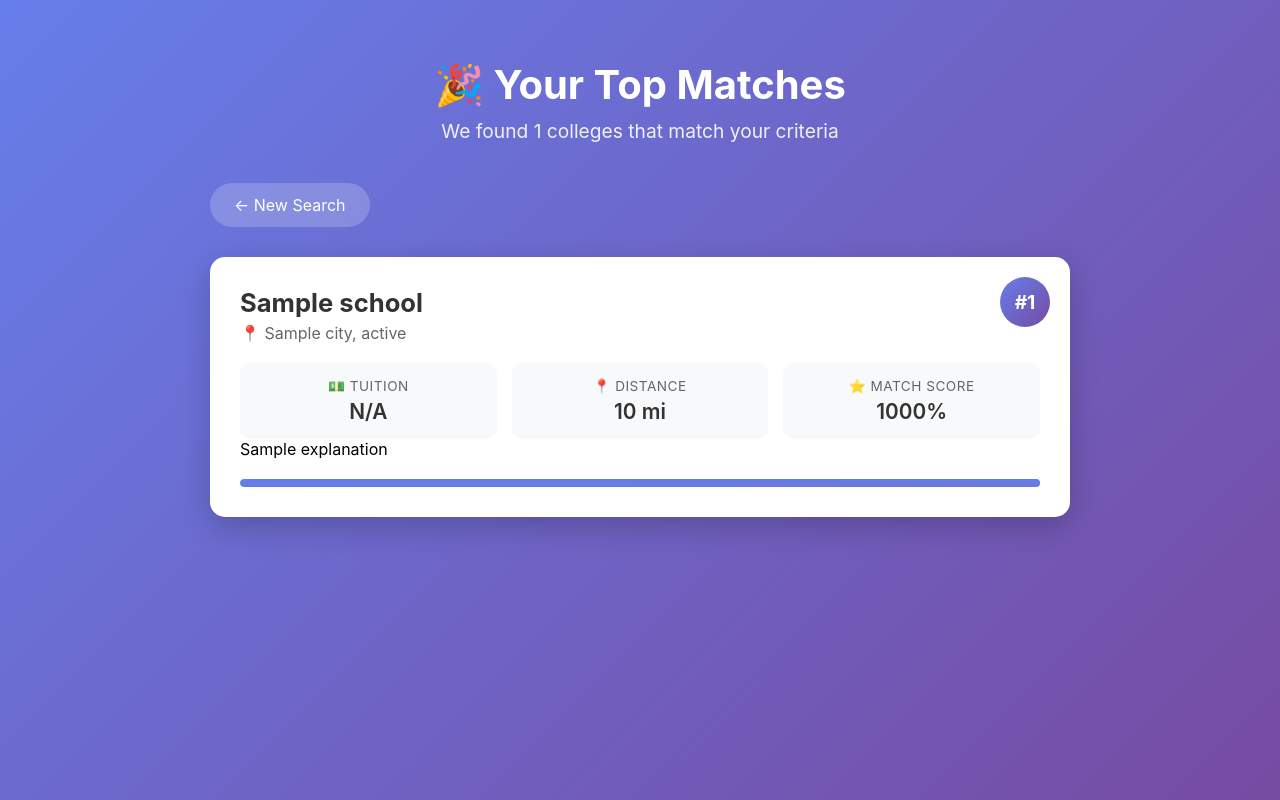
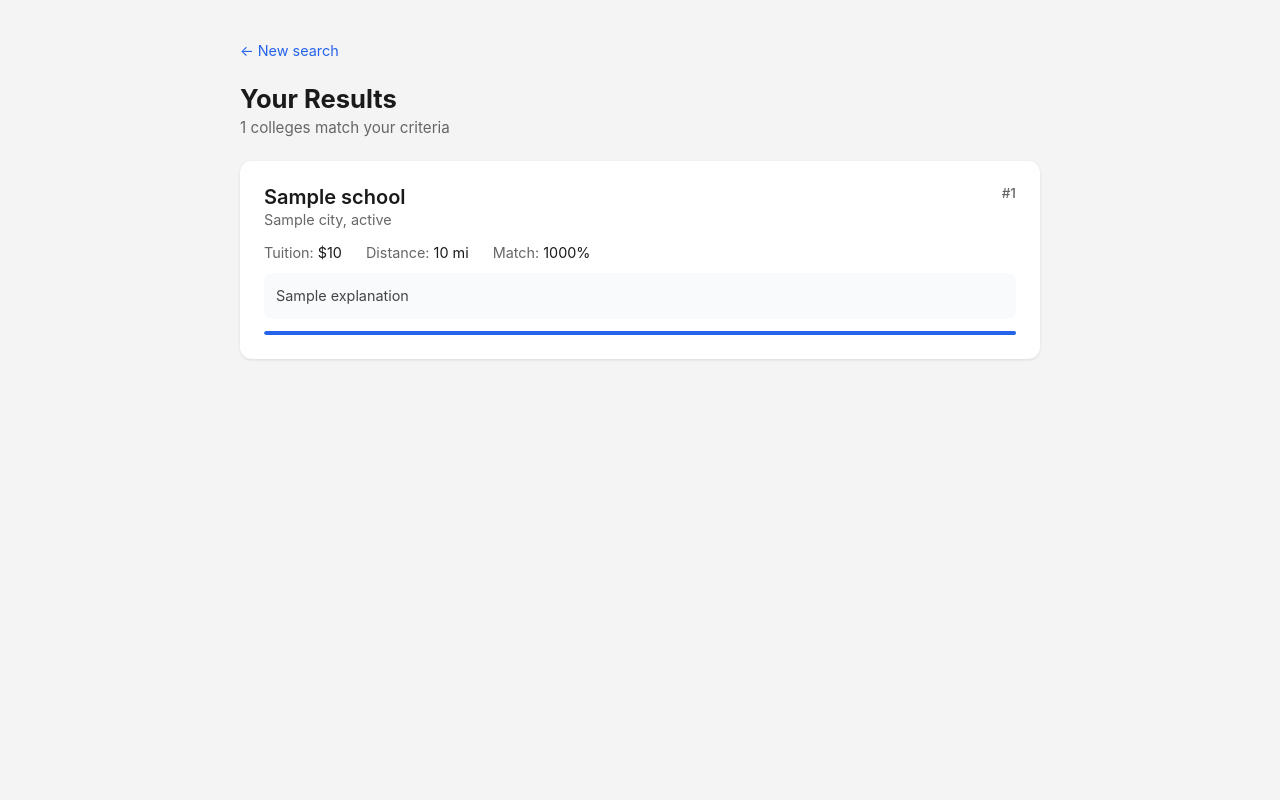
Before and after one commit to Amru-13579/College-Match, a Flask app: template frontend/templates/results.html in a window 1280 px wide. Run offline with Flask 3, Linux system fonts and the light colour scheme; the template is opened without the code that fills it: most values are stand-ins (such as "Sample title", 1, 10 or a date in 2020); parts of the project's set-up code (start-up, migrations or seed data) failed here and were passed over.

Commit message:
updated ui

```diff
--- a/frontend/app.py
+++ b/frontend/app.py
@@ -1,4 +1,3 @@
-# frontend/app.py
 from flask import Flask, render_template, request, redirect, url_for, session
 from backend.app.main import load_schools
 from backend.app.engine.ranker import rank_schools
@@ -8,10 +7,6 @@ import os
 app = Flask(__name__)
 app.secret_key = os.urandom(24)
 
-# Preload schools when the app starts
-print("Preloading school data...")
-load_schools()
-print("School data loaded!")
 
 @app.route("/", methods=["GET", "POST"])
 def home():
@@ -26,19 +21,16 @@ def home():
             return render_template("index.html", error=error)
 
         lat, lon = coords
-
-        # Save to session
         session["user"] = {
             "lat": lat,
             "lon": lon,
             "max_budget": float(request.form["max_budget"]),
             "max_distance": float(request.form["max_distance"]),
         }
-
-        # Redirect to results page
         return redirect(url_for("results"))
 
     return render_template("index.html", error=error)
+
 
 @app.route("/results")
 def results():
@@ -46,15 +38,11 @@ def results():
     if not user:
         return redirect(url_for("home"))
 
-    try:
-        schools = load_schools()
-        ranked = rank_schools(schools, user)
-        top_results = ranked[:10]
-    except Exception as e:
-        print("ERROR in ranking schools:", e)
-        top_results = []
+    schools = load_schools()
+    ranked = rank_schools(schools, user)
 
-    return render_template("results.html", schools=top_results, user=user)
+    return render_template("results.html", schools=ranked[:10], user=user)
+
 
 if __name__ == "__main__":
     app.run(debug=True)
--- a/frontend/static/styles.css
+++ b/frontend/static/styles.css
@@ -1,6 +1,3 @@
-/* static/styles.css */
-
-/* Reset and Base Styles */
 * {
     margin: 0;
     padding: 0;
@@ -8,272 +5,230 @@
 }
 
 body {
-    font-family: -apple-system, BlinkMacSystemFont, 'Segoe UI', Roboto, 'Helvetica Neue', Arial, sans-serif;
-    background: linear-gradient(135deg, #667eea 0%, #764ba2 100%);
+    font-family: -apple-system, BlinkMacSystemFont, 'Segoe UI', Roboto, sans-serif;
+    background: #f4f4f5;
+    color: #1a1a1a;
     min-height: 100vh;
-    padding: 20px;
+    padding: 40px 20px;
 }
 
-/* Home Page Styles */
+/* Home */
 .home-container {
     display: flex;
     align-items: center;
     justify-content: center;
-    min-height: 100vh;
+    min-height: calc(100vh - 80px);
 }
 
 .form-container {
     background: white;
-    border-radius: 20px;
-    box-shadow: 0 20px 60px rgba(0, 0, 0, 0.3);
-    padding: 50px;
-    max-width: 500px;
+    border-radius: 12px;
+    box-shadow: 0 1px 3px rgba(0, 0, 0, 0.1);
+    padding: 40px;
+    max-width: 460px;
     width: 100%;
 }
 
-.emoji {
-    font-size: 3em;
-    text-align: center;
-    margin-bottom: 20px;
-}
-
 h1 {
-    color: #667eea;
-    font-size: 2.5em;
-    margin-bottom: 10px;
-    text-align: center;
+    font-size: 1.8em;
+    margin-bottom: 4px;
 }
 
 .subtitle {
     color: #666;
-    text-align: center;
-    margin-bottom: 40px;
-    font-size: 1.1em;
+    margin-bottom: 32px;
+    font-size: 0.95em;
 }
 
 .form-group {
-    margin-bottom: 25px;
+    margin-bottom: 20px;
 }
 
 label {
     display: block;
+    font-weight: 500;
+    margin-bottom: 6px;
+    font-size: 0.9em;
     color: #333;
-    font-weight: 600;
-    margin-bottom: 8px;
-    font-size: 0.95em;
 }
 
 input[type="text"],
 input[type="number"] {
     width: 100%;
-    padding: 14px;
-    border: 2px solid #e0e0e0;
-    border-radius: 10px;
-    font-size: 1em;
-    transition: all 0.3s;
+    padding: 10px 12px;
+    border: 1px solid #d1d5db;
+    border-radius: 8px;
+    font-size: 0.95em;
 }
 
 input:focus {
     outline: none;
-    border-color: #667eea;
-    box-shadow: 0 0 0 3px rgba(102, 126, 234, 0.1);
+    border-color: #2563eb;
+    box-shadow: 0 0 0 3px rgba(37, 99, 235, 0.1);
 }
 
 button {
     width: 100%;
-    padding: 16px;
-    background: linear-gradient(135deg, #667eea 0%, #764ba2 100%);
+    padding: 12px;
+    background: #2563eb;
     color: white;
     border: none;
-    border-radius: 10px;
-    font-size: 1.1em;
-    font-weight: 600;
+    border-radius: 8px;
+    font-size: 1em;
+    font-weight: 500;
     cursor: pointer;
-    transition: transform 0.2s, box-shadow 0.2s;
-    margin-top: 10px;
+    margin-top: 8px;
 }
 
 button:hover {
-    transform: translateY(-2px);
-    box-shadow: 0 10px 25px rgba(102, 126, 234, 0.4);
-}
-
-button:active {
-    transform: translateY(0);
+    background: #1d4ed8;
 }
 
 .error {
-    background: #fee;
-    border: 2px solid #fcc;
-    color: #c33;
-    padding: 15px;
-    border-radius: 10px;
+    background: #fef2f2;
+    border: 1px solid #fecaca;
+    color: #dc2626;
+    padding: 12px;
+    border-radius: 8px;
     margin-bottom: 20px;
-    text-align: center;
+    font-size: 0.9em;
 }
 
-/* Results Page Styles */
+/* Results */
 .results-container {
-    max-width: 900px;
+    max-width: 800px;
     margin: 0 auto;
-    padding: 40px 20px;
 }
 
-.header {
-    text-align: center;
-    color: white;
-    margin-bottom: 40px;
+.results-header {
+    margin-bottom: 24px;
 }
 
-.header h1 {
-    color: white;
-    font-size: 2.5em;
-    margin-bottom: 10px;
+.results-header h1 {
+    font-size: 1.6em;
+    margin-bottom: 4px;
 }
 
-.header p {
-    font-size: 1.2em;
-    opacity: 0.9;
+.results-header p {
+    color: #666;
+    font-size: 0.95em;
 }
 
-.back-button {
+.back-link {
     display: inline-block;
-    background: rgba(255, 255, 255, 0.2);
-    color: white;
-    padding: 12px 24px;
-    border-radius: 25px;
+    color: #2563eb;
     text-decoration: none;
-    margin-bottom: 30px;
-    transition: all 0.3s;
-    backdrop-filter: blur(10px);
+    font-size: 0.9em;
+    margin-bottom: 24px;
 }
 
-.back-button:hover {
-    background: rgba(255, 255, 255, 0.3);
-    transform: translateX(-5px);
+.back-link:hover {
+    text-decoration: underline;
 }
 
 .school-card {
     background: white;
-    border-radius: 15px;
-    padding: 30px;
-    margin-bottom: 20px;
-    box-shadow: 0 10px 30px rgba(0, 0, 0, 0.2);
-    transition: transform 0.3s, box-shadow 0.3s;
-    position: relative;
-    overflow: hidden;
+    border-radius: 12px;
+    padding: 24px;
+    margin-bottom: 16px;
+    box-shadow: 0 1px 3px rgba(0, 0, 0, 0.1);
 }
 
-.school-card:hover {
-    transform: translateY(-5px);
-    box-shadow: 0 15px 40px rgba(0, 0, 0, 0.3);
-}
-
-.rank-badge {
-    position: absolute;
-    top: 20px;
-    right: 20px;
-    background: linear-gradient(135deg, #667eea 0%, #764ba2 100%);
-    color: white;
-    width: 50px;
-    height: 50px;
-    border-radius: 50%;
+.school-card-header {
     display: flex;
-    align-items: center;
-    justify-content: center;
-    font-weight: bold;
-    font-size: 1.2em;
+    justify-content: space-between;
+    align-items: flex-start;
 }
 
 .school-name {
-    color: #333;
-    font-size: 1.6em;
-    margin-bottom: 5px;
-    padding-right: 60px;
+    font-size: 1.25em;
+    font-weight: 600;
+    margin-bottom: 2px;
 }
 
 .school-location {
     color: #666;
-    font-size: 1em;
-    margin-bottom: 20px;
+    font-size: 0.9em;
+    margin-bottom: 16px;
 }
 
-.info-grid {
-    display: grid;
-    grid-template-columns: repeat(auto-fit, minmax(150px, 1fr));
-    gap: 15px;
-    margin-top: 20px;
+.rank {
+    color: #666;
+    font-size: 0.85em;
+    font-weight: 500;
+}
+
+.info-row {
+    display: flex;
+    gap: 24px;
+    margin-bottom: 12px;
+    flex-wrap: wrap;
 }
 
 .info-item {
-    background: #f8f9fa;
-    padding: 15px;
-    border-radius: 10px;
-    text-align: center;
+    font-size: 0.9em;
 }
 
-.info-label {
+.info-item span {
     color: #666;
-    font-size: 0.85em;
-    margin-bottom: 5px;
-    text-transform: uppercase;
-    letter-spacing: 0.5px;
 }
 
-.info-value {
-    color: #333;
-    font-size: 1.3em;
-    font-weight: 600;
+.explanation {
+    font-size: 0.9em;
+    color: #444;
+    line-height: 1.5;
+    padding: 12px;
+    background: #f9fafb;
+    border-radius: 8px;
+    margin-top: 12px;
 }
 
 .score-bar {
-    margin-top: 20px;
-    height: 8px;
-    background: #e0e0e0;
-    border-radius: 10px;
+    margin-top: 12px;
+    height: 4px;
+    background: #e5e7eb;
+    border-radius: 4px;
     overflow: hidden;
 }
 
 .score-fill {
     height: 100%;
-    background: linear-gradient(90deg, #667eea 0%, #764ba2 100%);
-    border-radius: 10px;
-    transition: width 0.5s ease;
+    background: #2563eb;
+    border-radius: 4px;
 }
 
 .no-results {
     background: white;
-    border-radius: 15px;
-    padding: 60px;
+    border-radius: 12px;
+    padding: 48px;
     text-align: center;
-    box-shadow: 0 10px 30px rgba(0, 0, 0, 0.2);
+    box-shadow: 0 1px 3px rgba(0, 0, 0, 0.1);
 }
 
 .no-results h2 {
-    color: #333;
-    margin-bottom: 15px;
+    font-size: 1.2em;
+    margin-bottom: 8px;
 }
 
 .no-results p {
     color: #666;
-    font-size: 1.1em;
 }
 
-/* Responsive Design */
-@media (max-width: 768px) {
+.no-results ul {
+    text-align: left;
+    display: inline-block;
+    margin-top: 12px;
+    color: #666;
+    font-size: 0.9em;
+}
+
+@media (max-width: 600px) {
     .form-container {
-        padding: 30px;
+        padding: 24px;
     }
 
-    h1 {
-        font-size: 2em;
-    }
-
-    .school-name {
-        font-size: 1.3em;
-    }
-
-    .info-grid {
-        grid-template-columns: 1fr;
+    .info-row {
+        flex-direction: column;
+        gap: 8px;
     }
 }
--- a/frontend/templates/results.html
+++ b/frontend/templates/results.html
@@ -3,91 +3,55 @@
 <head>
     <meta charset="UTF-8">
     <meta name="viewport" content="width=device-width, initial-scale=1.0">
-    <title>Your College Matches - CollegeMatch</title>
+    <title>Results — CollegeMatch</title>
     <link rel="stylesheet" href="{{ url_for('static', filename='styles.css') }}">
 </head>
 <body>
     <div class="results-container">
-        <div class="header">
-            <h1>🎉 Your Top Matches</h1>
-            <p>We found {{ schools|length }} colleges that match your criteria</p>
+        <a href="{{ url_for('home') }}" class="back-link">← New search</a>
+
+        <div class="results-header">
+            <h1>Your Results</h1>
+            <p>{{ schools|length }} colleges match your criteria</p>
         </div>
-
-        <a href="{{ url_for('home') }}" class="back-button">← New Search</a>
 
         {% if schools %}
             {% for school in schools %}
             <div class="school-card">
-                <div class="rank-badge">#{{ loop.index }}</div>
+                <div class="school-card-header">
+                    <div>
+                        <div class="school-name">{{ school.name }}</div>
+                        <div class="school-location">{{ school.city }}, {{ school.state }}</div>
+                    </div>
+                    <div class="rank">#{{ loop.index }}</div>
+                </div>
 
-                <h2 class="school-name">{{ school.name }}</h2>
-                <p class="school-location">📍 {{ school.city }}, {{ school.state }}</p>
-
-                <div class="info-grid">
-                    <div class="info-item">
-                        <div class="info-label">💵 Tuition</div>
-                        <div class="info-value" data-tuition="{{ school.get('tuition', school.get('tuition_in', 0)) }}">
-                            $0
-                        </div>
-                    </div>
-
-                    <div class="info-item">
-                        <div class="info-label">📍 Distance</div>
-                        <div class="info-value">
-                            {{ school.distance|round(1) }} mi
-                        </div>
-                    </div>
-
-                    <div class="info-item">
-                        <div class="info-label">⭐ Match Score</div>
-                        <div class="info-value">
-                            {{ (school.score * 100)|round(0)|int }}%
-                        </div>
-                    </div>
+                <div class="info-row">
+                    <div class="info-item"><span>Tuition:</span> ${{ "{:,}".format(school.tuition_in | int) }}</div>
+                    <div class="info-item"><span>Distance:</span> {{ school.distance | round(1) }} mi</div>
+                    <div class="info-item"><span>Match:</span> {{ (school.score * 100) | round(0) | int }}%</div>
                 </div>
 
                 {% if school.explanation %}
-                <p class="explanation">{{ school.explanation }}</p>
+                <div class="explanation">{{ school.explanation }}</div>
                 {% endif %}
 
                 <div class="score-bar">
-                    <div class="score-fill score-{{ loop.index }}"></div>
+                    <div class="score-fill" style="width: {{ (school.score * 100) | round(0) | int }}%"></div>
                 </div>
             </div>
             {% endfor %}
-
-            <style>
-                {% for school in schools %}
-                .score-{{ loop.index }} {
-                    width: {{ (school.score * 100) }}%;
-                }
-                {% endfor %}
-            </style>
         {% else %}
             <div class="no-results">
-                <div class="emoji">😔</div>
-                <h2>No colleges found matching your criteria</h2>
+                <h2>No matches found</h2>
                 <p>Try adjusting your search:</p>
-                <ul style="text-align: left; display: inline-block; margin-top: 20px;">
-                    <li>Increase your maximum budget</li>
-                    <li>Expand your search distance</li>
+                <ul>
+                    <li>Increase your budget</li>
+                    <li>Expand your distance</li>
                     <li>Try a different location</li>
                 </ul>
-                <br><br>
-                <a href="{{ url_for('home') }}" class="back-button" style="display: inline-block; margin-top: 20px;">← Try Again</a>
             </div>
         {% endif %}
     </div>
-
-    <script>
-        document.querySelectorAll('[data-tuition]').forEach(el => {
-            const tuition = parseInt(el.dataset.tuition);
-            if (tuition > 0) {
-                el.textContent = '$' + tuition.toLocaleString();
-            } else {
-                el.textContent = 'N/A';
-            }
-        });
-    </script>
 </body>
 </html>
```
Also changed, not shown: frontend/templates/index.html (+11 -11 lines).
